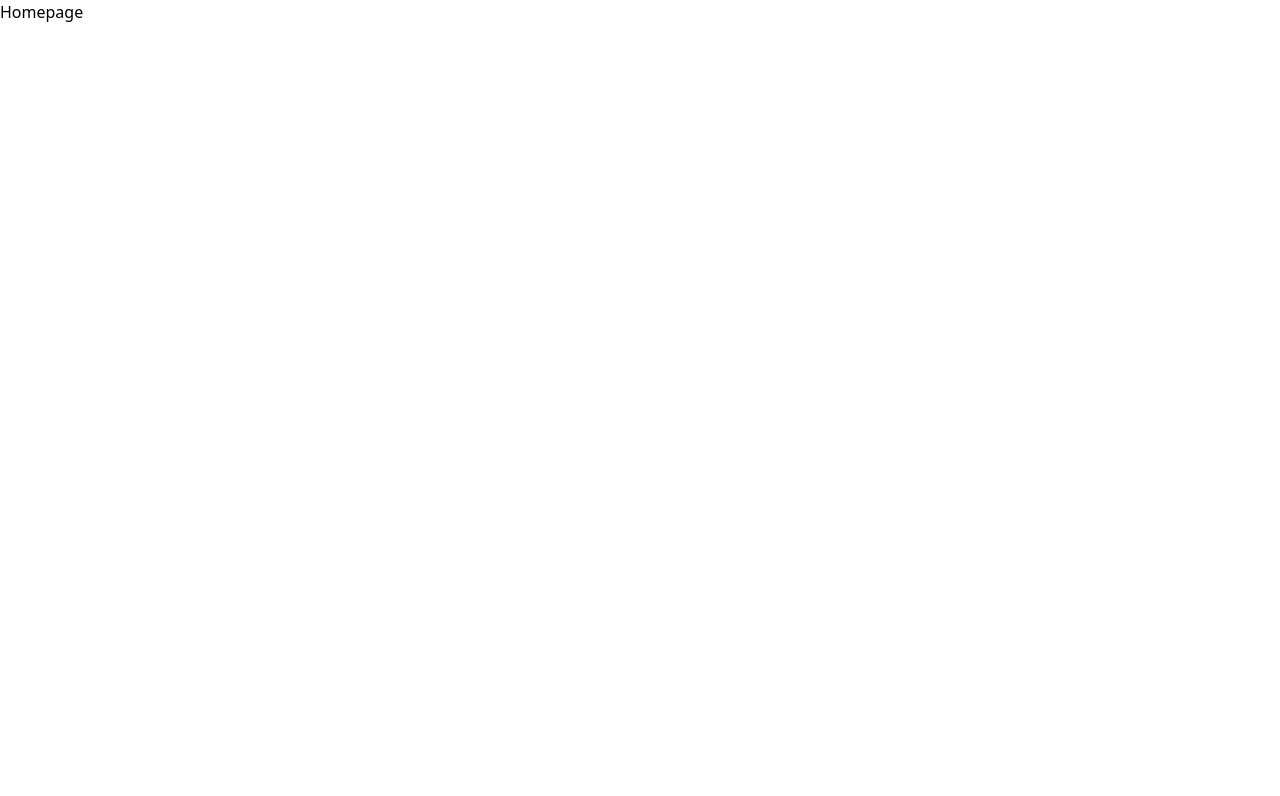
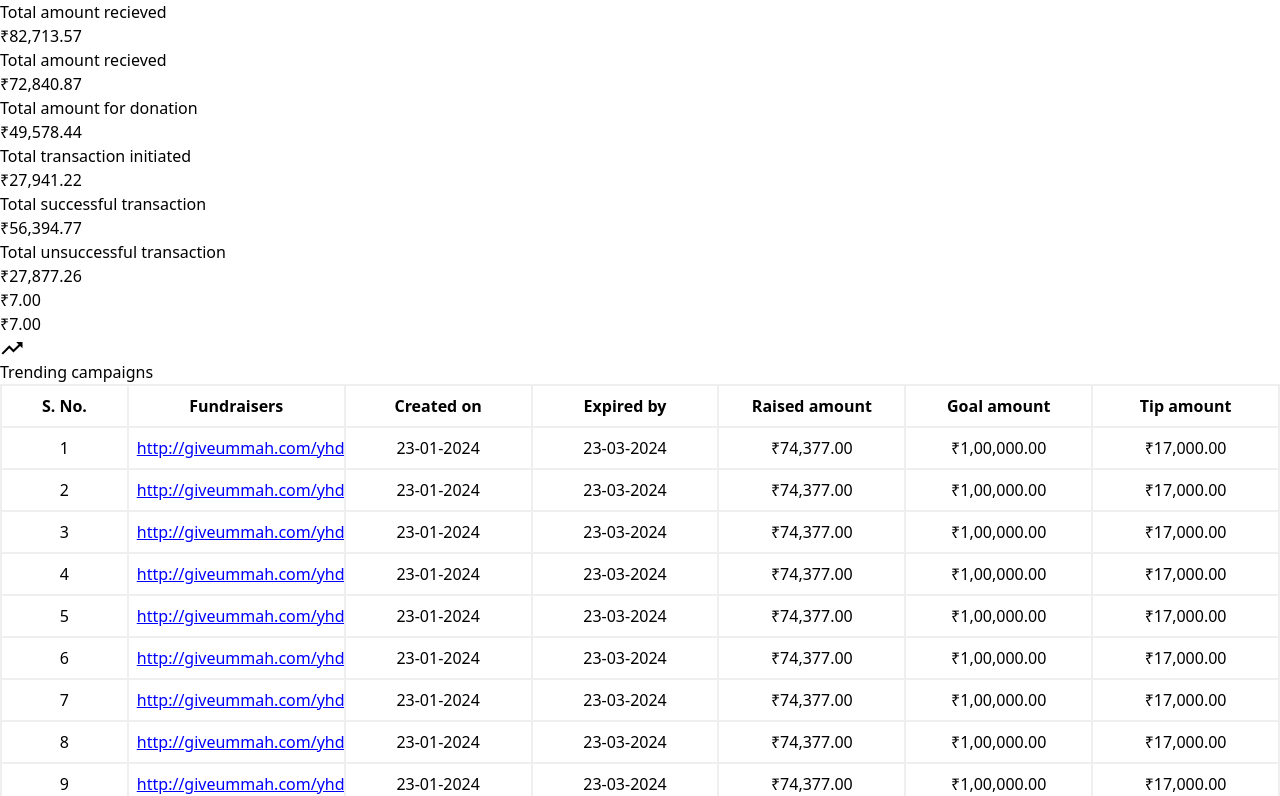
Before and after one commit to uroojk844/giveummahsuperadmin, a React (Vite) app: page / in a window 1280 px wide. Shown: the part 504-1300 px from the top of the page. Before the commit the page ends 800 px from the top, so only its background shows below. Built offline with nearby package versions, Linux system fonts and the light colour scheme.

Commit message:
aakhirkar table ban gya

```diff
--- a/src/App.jsx
+++ b/src/App.jsx
@@ -10,9 +10,9 @@ const DonationPage = lazy(() => import("./pages/DonationPage"));
 const App = () => {
   return (
     <BrowserRouter>
-      <div className="flex min-h-screen">
+      <div className="flex h-screen">
         <Sidebar />
-        <main className="w-full grid grid-row-minmax bg-blue-50">
+        <main className="w-full grid grid-row-minmax bg-blue-50 overflow-y-auto overflow-x-hidden">
           <NavBar />
           <Suspense fallback={<Loader />}>
             <Routes>
--- a/src/index.css
+++ b/src/index.css
@@ -5,3 +5,36 @@
 .grid-row-minmax{
     grid-template-rows:max-content auto;
 }
+
+table {
+    width: 100%;
+    border: 1px solid #efefef;
+    border-collapse: collapse;
+}
+
+tr{
+    display: flex;
+}
+
+td,th{
+    border: 1px solid #efefef;
+    border-collapse: collapse;
+    padding: 8px;
+    flex: auto;
+    width: 100px;
+    text-align: center;
+}
+
+tr :is(td,th):first-child{
+    width: 40px;
+}
+
+tr :is(td,th):nth-child(2){
+    width: 130px;
+    overflow-y: auto;
+}
+
+tr :is(td):nth-child(2){
+    color: blue;
+    text-decoration: underline;
+}
--- a/src/pages/HomePage.jsx
+++ b/src/pages/HomePage.jsx
@@ -1,5 +1,92 @@
+import { INRFormat } from "../utils/rupees_format";
+import { IoMdTrendingUp } from "react-icons/io";
+
 const HomePage = () => {
-    return ( <h1>Homepage</h1> );
-}
+  const stats = [
+    {
+      title: "Total amount recieved",
+      value: Math.random(9999) * 100000,
+    },
+    {
+      title: "Total amount recieved",
+      value: Math.random(9999) * 100000,
+    },
+    {
+      title: "Total amount for donation",
+      value: Math.random(9999) * 100000,
+    },
+    {
+      title: "Total transaction initiated",
+      value: Math.random(9999) * 100000,
+    },
+    {
+      title: "Total successful transaction",
+      value: Math.random(9999) * 100000,
+    },
+    {
+      title: "Total unsuccessful transaction",
+      value: Math.random(9999) * 100000,
+    },
+  ];
+
+  return (
+    <section className="px-6 py-2 space-y-6">
+      <div className="flex items-start gap-4">
+        <div className="grid max-sm:grid-cols-1 max-lg:grid-cols-2 grid-cols-3 gap-4">
+          {stats.map((data, index) => (
+            <div className="p-4 bg-white rounded-md" key={index}>
+              <div className="text-slate-500">{data.title}</div>
+              <div className="font-[600]">{INRFormat(data.value)}</div>
+            </div>
+          ))}
+        </div>
+        <aside className="grid gap-4">
+          <div className="p-4 bg-white rounded-md">
+            <div className="text-slate-500"></div>
+            <div className="font-[600]">{INRFormat(7)}</div>
+          </div>
+          <div className="p-4 bg-white rounded-md">
+            <div className="text-slate-500"></div>
+            <div className="font-[600]">{INRFormat(7)}</div>
+          </div>
+        </aside>
+      </div>
+
+      <div className="bg-white p-4 rounded-md">
+        <div className="flex items-center gap-4 text-xl text-slate-500 font-[600] mb-4">
+          <IoMdTrendingUp size={24} /> Trending campaigns
+        </div>
+        <div className="overflow-auto">
+          <table className="w-full">
+            <tr className="flex">
+              <th className="">S. No.</th>
+              <th className="">Fundraisers</th>
+              <th className="">Created on</th>
+              <th className="">Expired by</th>
+              <th className="">Raised amount</th>
+              <th className="">Goal amount</th>
+              <th className="">Tip amount</th>
+            </tr>
+            {"jkldfjklddfgdfh".split("").map((data, index) => (
+              <tr className="flex">
+                <td className="">{index + 1}</td>
+                <td className="">
+                  <a href="http://giveummah.com/yhdkuysefdsgjh" target="_blank">
+                    http://giveummah.com/yhdkuysefdsgjh
+                  </a>
+                </td>
+                <td className="">23-01-2024</td>
+                <td className="">23-03-2024</td>
+                <td className="">{INRFormat(74377)}</td>
+                <td className="">{INRFormat(100000)}</td>
+                <td className="">{INRFormat(17000)}</td>
+              </tr>
+            ))}
+          </table>
+        </div>
+      </div>
+    </section>
+  );
+};
 
 export default HomePage;
--- /dev/null
+++ b/src/utils/rupees_format.js
@@ -0,0 +1,5 @@
+let INR = Intl.NumberFormat("en-IN", { style: "currency", currency: "INR" });
+
+export function INRFormat(inr) {
+  return INR.format(inr);
+}
```
